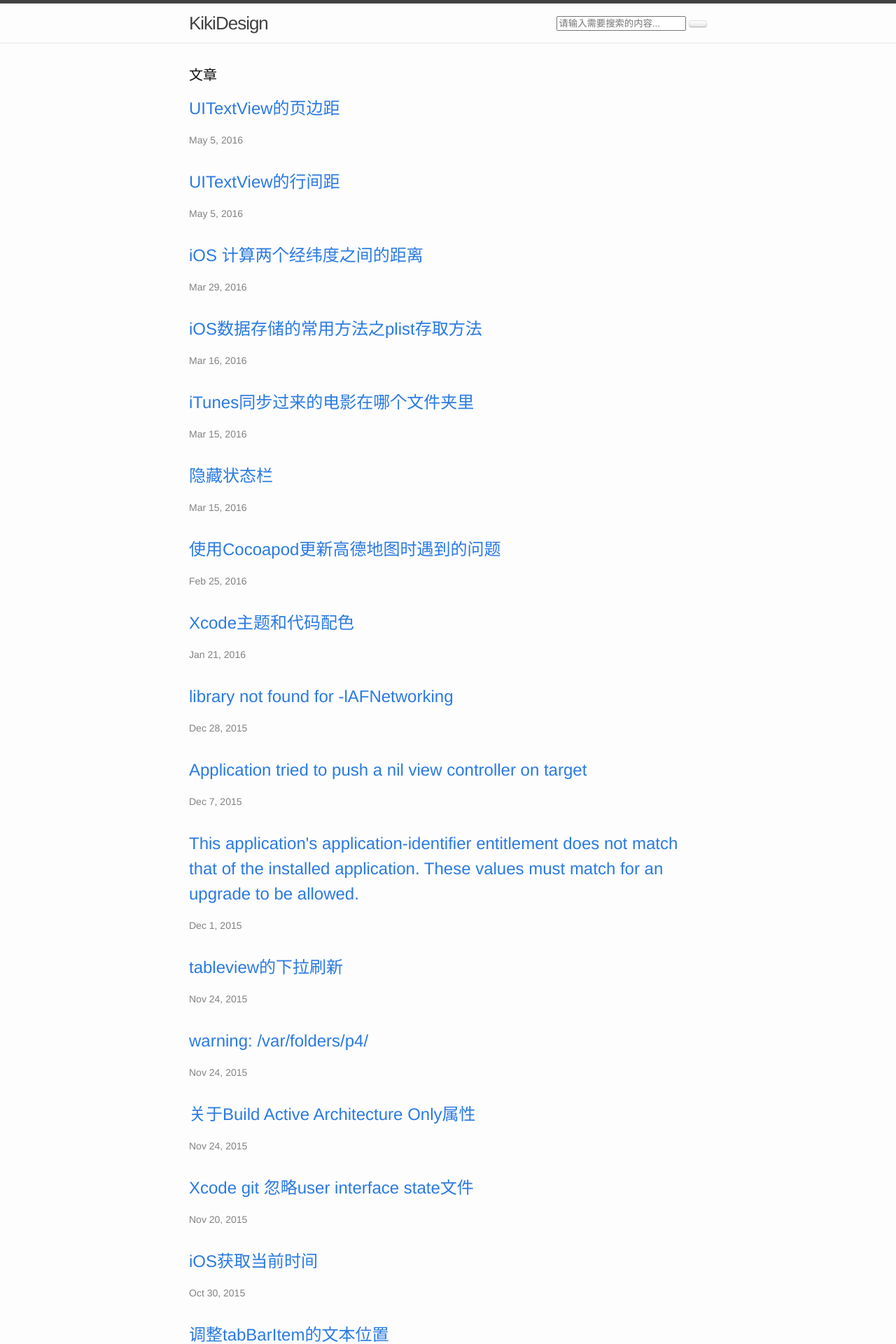
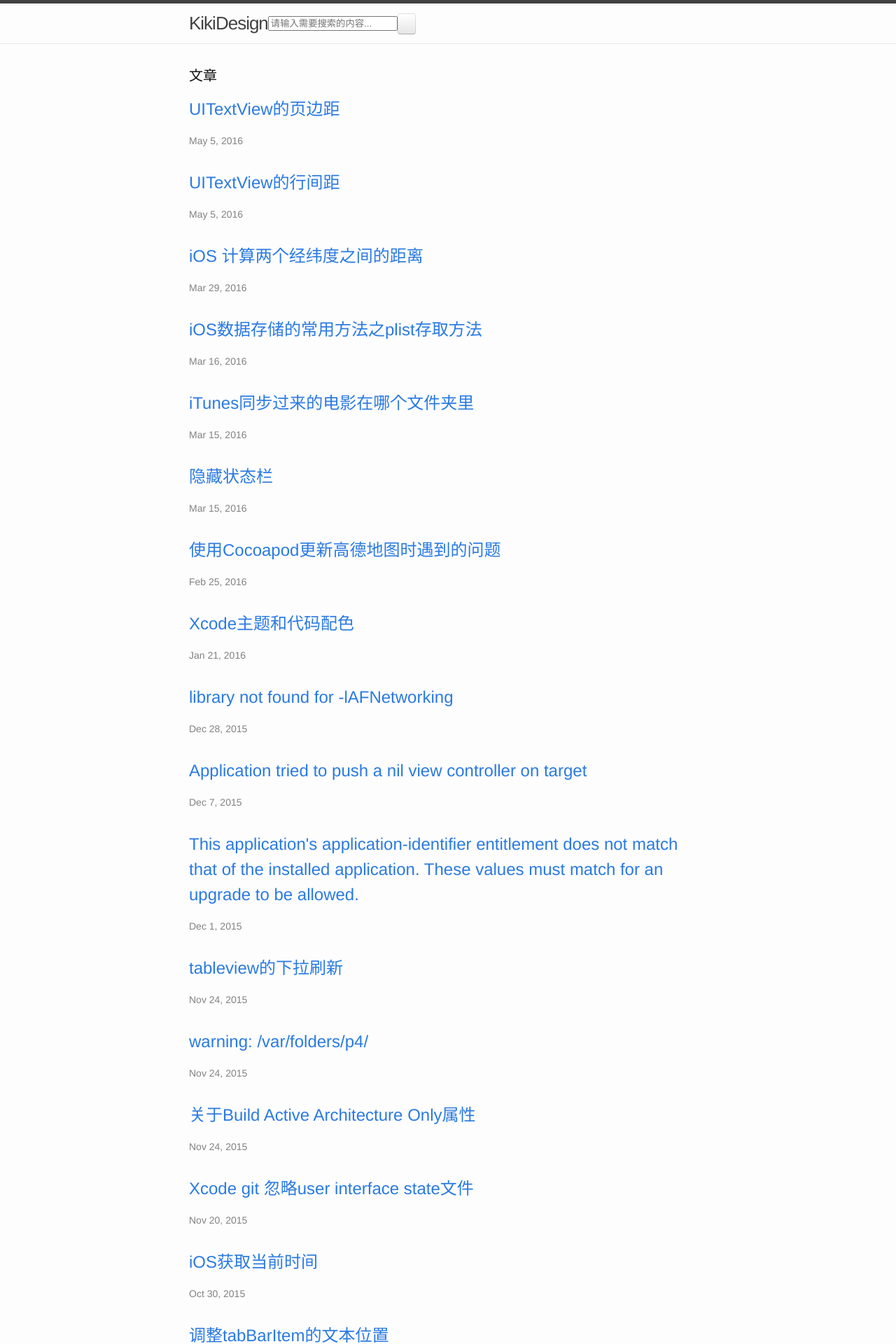
Before and after one commit to kikidesign/kikidesign.github.io, a Jekyll site: the page built from index.html, in a window 1280 px wide. Shown: the top 1920 px of the page at 70% size. Built offline with Jekyll 4.4.1, drawn with Linux system fonts in a browser that asks for light colours.

Commit message:
改进搜索框

```diff
--- a/_sass/_layout.scss
+++ b/_sass/_layout.scss
@@ -2,6 +2,58 @@
  * Site header
  */
 
+.btn-default {
+    color: #333;
+    background-color: #fff;
+    border-color: #ccc;
+}
+
+.fa {
+    display: inline-block;
+    font: normal normal normal 14px/1 FontAwesome;
+    font-size: inherit;
+    text-rendering: auto;
+    -webkit-font-smoothing: antialiased;
+    -moz-osx-font-smoothing: grayscale;
+}
+
+.btn {
+    display: inline-block;
+    padding: 6px 12px;
+    margin-bottom: 0;
+    font-size: 14px;
+    font-weight: 400;
+    line-height: 1.42857143;
+    text-align: center;
+    white-space: nowrap;
+    vertical-align: middle;
+    -ms-touch-action: manipulation;
+    touch-action: manipulation;
+    cursor: pointer;
+    -webkit-user-select: none;
+    -moz-user-select: none;
+    -ms-user-select: none;
+    user-select: none;
+    background-image: none;
+    border: 1px solid transparent;
+    border-radius: 4px;
+}
+
+.input-group {
+    position: relative;
+    display: table;
+    border-collapse: separate;
+}
+.input-group-btn {
+    position: relative;
+    font-size: 0;
+    white-space: nowrap;
+}
+.input-group-addon, .input-group-btn {
+    width: 1%;
+    white-space: nowrap;
+    vertical-align: middle;
+}
  #search{
     line-height: 56px;
  }
```
Also changed, not shown: 1 other file.
